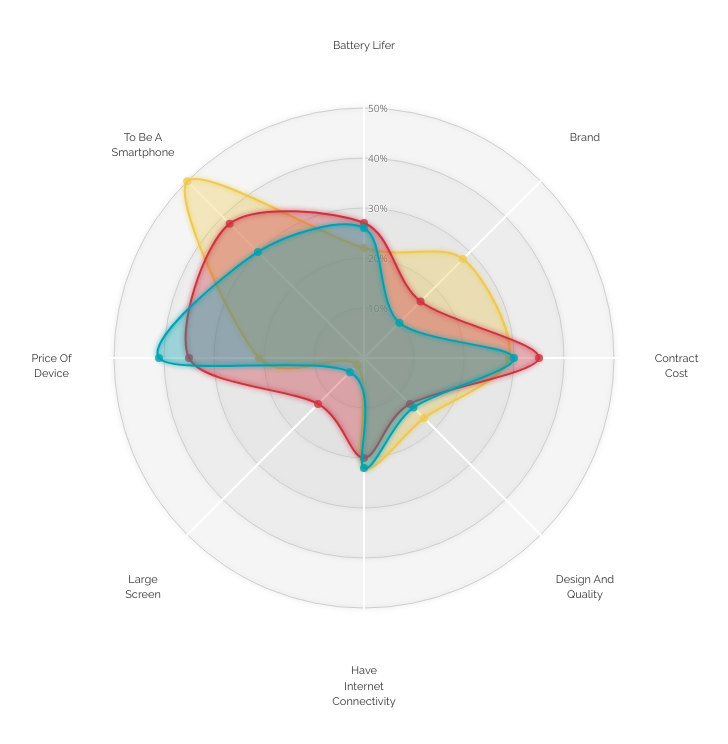
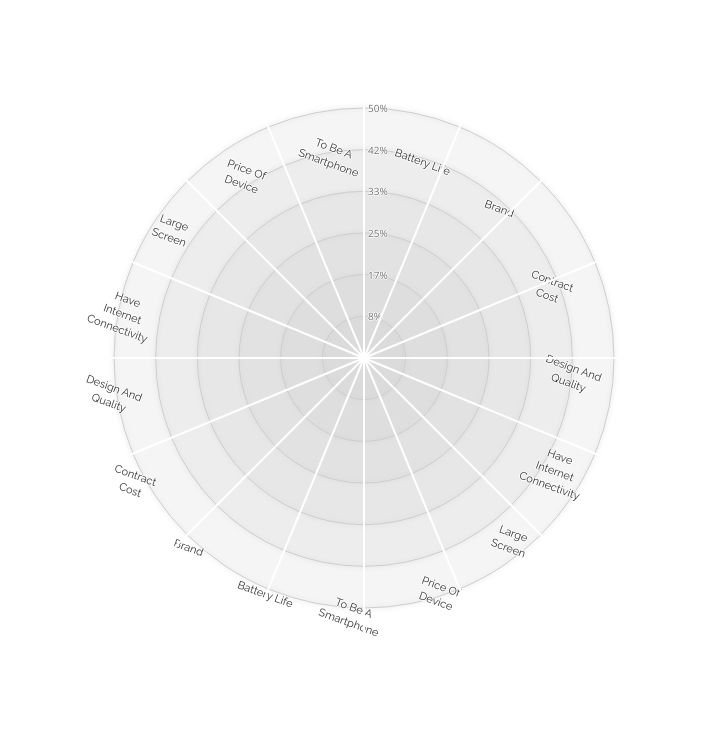
Before and after one commit to ewilansky/devops_radar, a plain HTML site: page index.html in a window 1280 px wide. Shown: the whole page, without its empty margins (276-1004 px from the left). Drawn offline with nearby package versions, Linux system fonts and the light colour scheme.

Commit message:
Work in progress

```diff
--- a/index.html
+++ b/index.html
@@ -56,7 +56,15 @@
 
 			var data = [
 					  [//iPhone
-						{axis:"Battery Lifer",value:0.22},
+						{axis:"Battery Life",value:0.22},
+						{axis:"Brand",value:0.28},
+						{axis:"Contract Cost",value:0.29},
+						{axis:"Design And Quality",value:0.17},
+						{axis:"Have Internet Connectivity",value:0.22},
+						{axis:"Large Screen",value:0.02},
+						{axis:"Price Of Device",value:0.21},
+						{axis:"To Be A Smartphone",value:0.50},
+						{axis:"Battery Life",value:0.22},
 						{axis:"Brand",value:0.28},
 						{axis:"Contract Cost",value:0.29},
 						{axis:"Design And Quality",value:0.17},
@@ -72,7 +80,15 @@
 						{axis:"Have Internet Connectivity",value:0.20},
 						{axis:"Large Screen",value:0.13},
 						{axis:"Price Of Device",value:0.35},
-						{axis:"To Be A Smartphone",value:0.38}
+						{axis:"To Be A Smartphone",value:0.38},
+						{axis:"Battery Life",value:0.22},
+						{axis:"Brand",value:0.28},
+						{axis:"Contract Cost",value:0.29},
+						{axis:"Design And Quality",value:0.17},
+						{axis:"Have Internet Connectivity",value:0.22},
+						{axis:"Large Screen",value:0.02},
+						{axis:"Price Of Device",value:0.21},
+						{axis:"To Be A Smartphone",value:0.50}
 					  ],[//Nokia Smartphone
 						{axis:"Battery Life",value:0.26},
 						{axis:"Brand",value:0.10},
@@ -81,7 +97,15 @@
 						{axis:"Have Internet Connectivity",value:0.22},
 						{axis:"Large Screen",value:0.04},
 						{axis:"Price Of Device",value:0.41},
-						{axis:"To Be A Smartphone",value:0.30}
+						{axis:"To Be A Smartphone",value:0.30},
+						{axis:"Battery Life",value:0.22},
+						{axis:"Brand",value:0.28},
+						{axis:"Contract Cost",value:0.29},
+						{axis:"Design And Quality",value:0.17},
+						{axis:"Have Internet Connectivity",value:0.22},
+						{axis:"Large Screen",value:0.02},
+						{axis:"Price Of Device",value:0.21},
+						{axis:"To Be A Smartphone",value:0.50}
 					  ]
 					];
 			//////////////////////////////////////////////////////////////
@@ -96,7 +120,7 @@
 			  h: height,
 			  margin: margin,
 			  maxValue: 0.5,
-			  levels: 5,
+			  levels: 6,
 			  roundStrokes: true,
 			  color: color
 			};
--- a/radarChart.js
+++ b/radarChart.js
@@ -12,7 +12,7 @@ function RadarChart(id, data, options) {
 	 margin: {top: 20, right: 20, bottom: 20, left: 20}, //The margins of the SVG
 	 levels: 3,				//How many levels or inner circles should there be drawn
 	 maxValue: 0, 			//What is the value that the biggest circle will represent
-	 labelFactor: 1.25, 	//How much farther than the radius of the outer circle should the labels be placed
+	 labelFactor: .92, 	//How much farther than the radius of the outer circle should the labels be placed
 	 wrapWidth: 60, 		//The number of pixels after which a label needs to be given a new line
 	 opacityArea: 0.35, 	//The opacity of the area of the blob
 	 dotRadius: 4, 			//The size of the colored circles of each blog
@@ -121,7 +121,9 @@ function RadarChart(id, data, options) {
 		.style("stroke", "white")
 		.style("stroke-width", "2px");
 
-	//Append the labels at each axis
+
+
+		//Append the labels at each axis
 	axis.append("text")
 		.attr("class", "legend")
 		.style("font-size", "11px")
@@ -129,7 +131,12 @@ function RadarChart(id, data, options) {
 		.attr("dy", "0.35em")
 		.attr("x", function(d, i){ return rScale(maxValue * cfg.labelFactor) * Math.cos(angleSlice*i - Math.PI/2); })
 		.attr("y", function(d, i){ return rScale(maxValue * cfg.labelFactor) * Math.sin(angleSlice*i - Math.PI/2); })
-		.text(function(d){return d})
+
+		// rotate each sector differently: 12 to 3, 3 to 9, etc...
+		.attr("transform", "translate(-20,20) rotate(20)")
+
+
+		.text(function(d){return d;})
 		.call(wrap, cfg.wrapWidth);
 
 	/////////////////////////////////////////////////////////
@@ -153,89 +160,89 @@ function RadarChart(id, data, options) {
 		.attr("class", "radarWrapper");
 
 	//Append the backgrounds
-	blobWrapper
-		.append("path")
-		.attr("class", "radarArea")
-		.attr("d", function(d,i) { return radarLine(d); })
-		.style("fill", function(d,i) { return cfg.color(i); })
-		.style("fill-opacity", cfg.opacityArea)
-		.on('mouseover', function (d,i){
-			//Dim all blobs
-			d3.selectAll(".radarArea")
-				.transition().duration(200)
-				.style("fill-opacity", 0.1);
-			//Bring back the hovered over blob
-			d3.select(this)
-				.transition().duration(200)
-				.style("fill-opacity", 0.7);
-		})
-		.on('mouseout', function(){
-			//Bring back all blobs
-			d3.selectAll(".radarArea")
-				.transition().duration(200)
-				.style("fill-opacity", cfg.opacityArea);
-		});
+	// blobWrapper
+	// 	.append("path")
+	// 	.attr("class", "radarArea")
+	// 	.attr("d", function(d,i) { return radarLine(d); })
+	// 	.style("fill", function(d,i) { return cfg.color(i); })
+	// 	.style("fill-opacity", cfg.opacityArea)
+	// 	.on('mouseover', function (d,i){
+	// 		//Dim all blobs
+	// 		d3.selectAll(".radarArea")
+	// 			.transition().duration(200)
+	// 			.style("fill-opacity", 0.1);
+	// 		//Bring back the hovered over blob
+	// 		d3.select(this)
+	// 			.transition().duration(200)
+	// 			.style("fill-opacity", 0.7);
+	// 	})
+	// 	.on('mouseout', function(){
+	// 		//Bring back all blobs
+	// 		d3.selectAll(".radarArea")
+	// 			.transition().duration(200)
+	// 			.style("fill-opacity", cfg.opacityArea);
+	// 	});
 
-	//Create the outlines
-	blobWrapper.append("path")
-		.attr("class", "radarStroke")
-		.attr("d", function(d,i) { return radarLine(d); })
-		.style("stroke-width", cfg.strokeWidth + "px")
-		.style("stroke", function(d,i) { return cfg.color(i); })
-		.style("fill", "none")
-		.style("filter" , "url(#glow)");
+	// //Create the outlines
+	// blobWrapper.append("path")
+	// 	.attr("class", "radarStroke")
+	// 	.attr("d", function(d,i) { return radarLine(d); })
+	// 	.style("stroke-width", cfg.strokeWidth + "px")
+	// 	.style("stroke", function(d,i) { return cfg.color(i); })
+	// 	.style("fill", "none")
+	// 	.style("filter" , "url(#glow)");
 
-	//Append the circles
-	blobWrapper.selectAll(".radarCircle")
-		.data(function(d,i) { return d; })
-		.enter().append("circle")
-		.attr("class", "radarCircle")
-		.attr("r", cfg.dotRadius)
-		.attr("cx", function(d,i){ return rScale(d.value) * Math.cos(angleSlice*i - Math.PI/2); })
-		.attr("cy", function(d,i){ return rScale(d.value) * Math.sin(angleSlice*i - Math.PI/2); })
-		.style("fill", function(d,i,j) { return cfg.color(j); })
-		.style("fill-opacity", 0.8);
+	// //Append the circles
+	// blobWrapper.selectAll(".radarCircle")
+	// 	.data(function(d,i) { return d; })
+	// 	.enter().append("circle")
+	// 	.attr("class", "radarCircle")
+	// 	.attr("r", cfg.dotRadius)
+	// 	.attr("cx", function(d,i){ return rScale(d.value) * Math.cos(angleSlice*i - Math.PI/2); })
+	// 	.attr("cy", function(d,i){ return rScale(d.value) * Math.sin(angleSlice*i - Math.PI/2); })
+	// 	.style("fill", function(d,i,j) { return cfg.color(j); })
+	// 	.style("fill-opacity", 0.8);
 
 	/////////////////////////////////////////////////////////
 	//////// Append invisible circles for tooltip ///////////
 	/////////////////////////////////////////////////////////
 
 	//Wrapper for the invisible circles on top
-	var blobCircleWrapper = g.selectAll(".radarCircleWrapper")
-		.data(data)
-		.enter().append("g")
-		.attr("class", "radarCircleWrapper");
+	// var blobCircleWrapper = g.selectAll(".radarCircleWrapper")
+	// 	.data(data)
+	// 	.enter().append("g")
+	// 	.attr("class", "radarCircleWrapper");
 
 	//Append a set of invisible circles on top for the mouseover pop-up
-	blobCircleWrapper.selectAll(".radarInvisibleCircle")
-		.data(function(d,i) { return d; })
-		.enter().append("circle")
-		.attr("class", "radarInvisibleCircle")
-		.attr("r", cfg.dotRadius*1.5)
-		.attr("cx", function(d,i){ return rScale(d.value) * Math.cos(angleSlice*i - Math.PI/2); })
-		.attr("cy", function(d,i){ return rScale(d.value) * Math.sin(angleSlice*i - Math.PI/2); })
-		.style("fill", "none")
-		.style("pointer-events", "all")
-		.on("mouseover", function(d,i) {
-			newX =  parseFloat(d3.select(this).attr('cx')) - 10;
-			newY =  parseFloat(d3.select(this).attr('cy')) - 10;
+	// blobCircleWrapper.selectAll(".radarInvisibleCircle")
+	// 	.data(function(d,i) { return d; })
+	// 	.enter().append("circle")
+	// 	.attr("class", "radarInvisibleCircle")
+	// 	.attr("r", cfg.dotRadius*1.5)
+	// 	.attr("cx", function(d,i){ return rScale(d.value) * Math.cos(angleSlice*i - Math.PI/2); })
+	// 	.attr("cy", function(d,i){ return rScale(d.value) * Math.sin(angleSlice*i - Math.PI/2); })
+	// 	.style("fill", "none")
+	// 	.style("pointer-events", "all")
+	// 	.on("mouseover", function(d,i) {
+	// 		newX =  parseFloat(d3.select(this).attr('cx')) - 10;
+	// 		newY =  parseFloat(d3.select(this).attr('cy')) - 10;
 
-			tooltip
-				.attr('x', newX)
-				.attr('y', newY)
-				.text(Format(d.value))
-				.transition().duration(200)
-				.style('opacity', 1);
-		})
-		.on("mouseout", function(){
-			tooltip.transition().duration(200)
-				.style("opacity", 0);
-		});
+	// 		tooltip
+	// 			.attr('x', newX)
+	// 			.attr('y', newY)
+	// 			.text(Format(d.value))
+	// 			.transition().duration(200)
+	// 			.style('opacity', 1);
+	// 	})
+	// 	.on("mouseout", function(){
+	// 		tooltip.transition().duration(200)
+	// 			.style("opacity", 0);
+	// 	});
 
-	//Set up the small tooltip for when you hover over a circle
-	var tooltip = g.append("text")
-		.attr("class", "tooltip")
-		.style("opacity", 0);
+	// //Set up the small tooltip for when you hover over a circle
+	// var tooltip = g.append("text")
+	// 	.attr("class", "tooltip")
+	// 	.style("opacity", 0);
 
 	/////////////////////////////////////////////////////////
 	/////////////////// Helper Function /////////////////////
```
